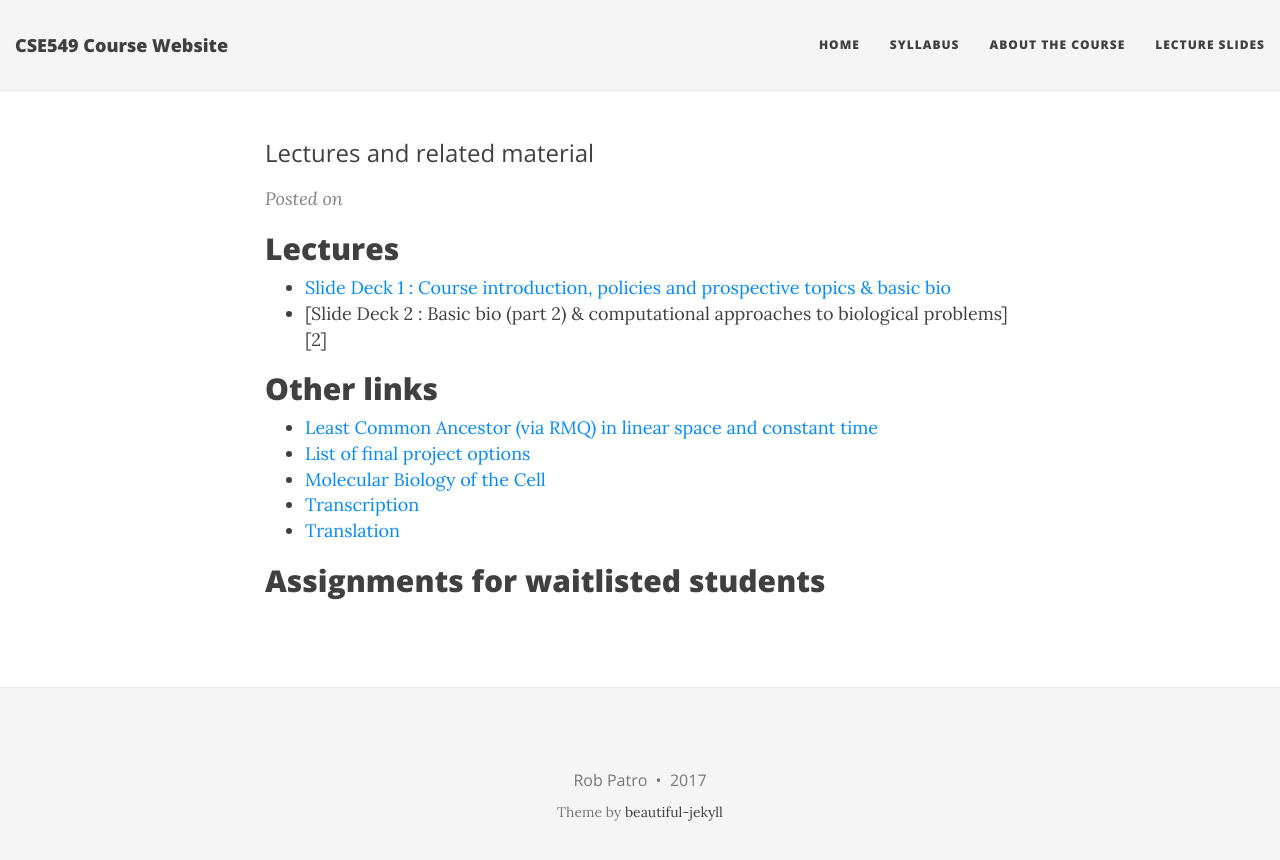
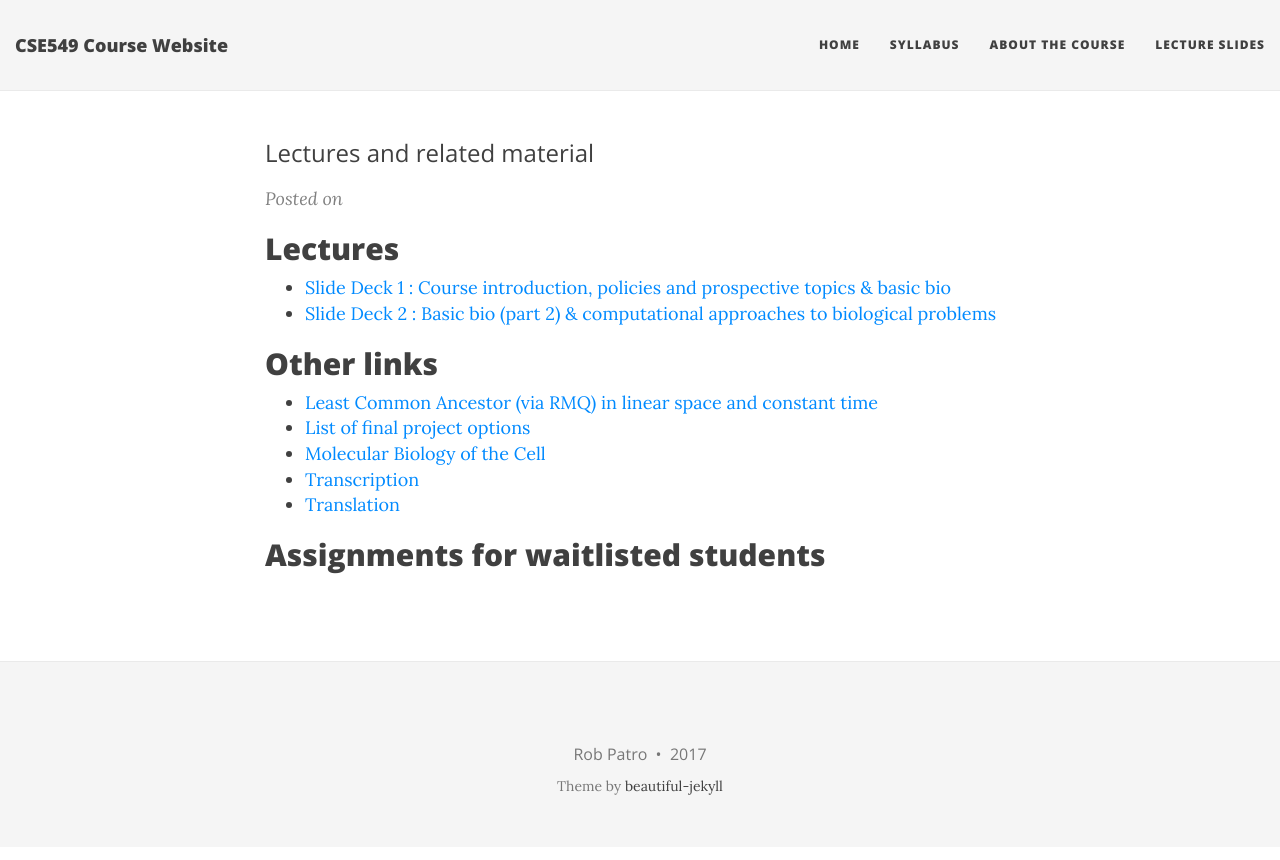
Before and after one commit to rob-p/CSE549F17, a Jekyll site: the page built from lectures.md, in a window 1280 px wide. Shown: the top 860 px of the page. Built offline with Jekyll 4.4.1, drawn with Linux system fonts in a browser that asks for light colours; nearby versions of some CDN libraries.

Commit message:
add lecture slides

```diff
--- a/lectures.md
+++ b/lectures.md
@@ -44,8 +44,9 @@ subtitle: Lectures and related material
 {::comment} * [Assignment 1 - academic honesty review][honesty] — due Tues. Sept 6 by midnight EST {:/comment}
 
 [1]:{{site.url}}/lectures/Lec01.pdf
+[2]:{{site.url}}/lectures/Lec02.pdf
+
 {::comment}
-[2]:{{site.url}}/lectures/Lec02.pdf
 [3]:{{site.url}}/lectures/Lec03.pdf
 [4]:{{site.url}}/lectures/Lec04_alignment.pdf
 [5]:{{site.url}}/lectures/Lec05_gap_penalties.pdf
@@ -65,5 +66,6 @@ subtitle: Lectures and related material
 [20]:{{site.url}}/lectures/CSE549-Lec20_fastmapping.pdf
 [21]:{{site.url}}/lectures/CSE549-Lec22_quantification.pdf
 {:/comment}
+
 [proj]:{{ site.url}}/assets/ProjectList.pdf
 [honesty]:{{ site.url}}/assets/honesty.pdf
```
